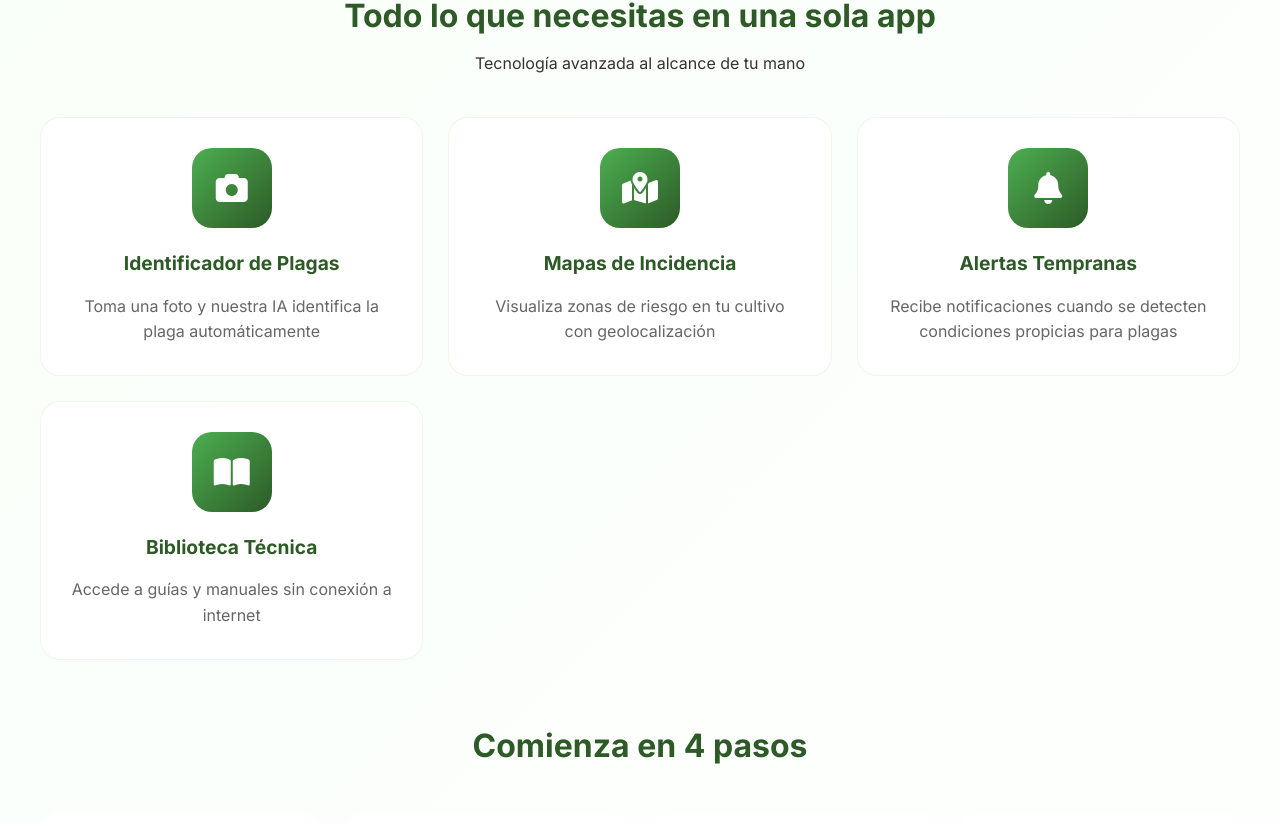
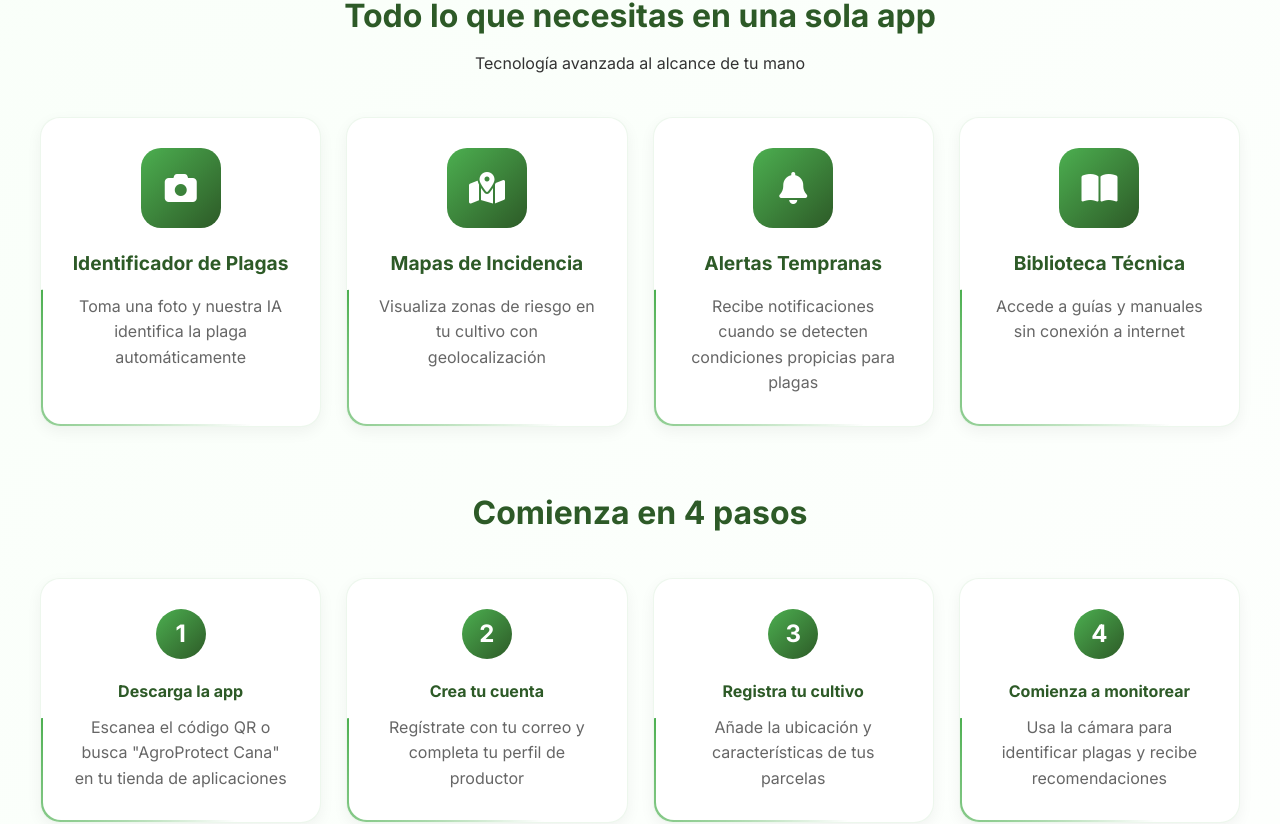
Before and after one commit to valenknmi/control-plagas, an Angular app: page / in a window 1280 px wide. Shown: the part 5687-6511 px from the top of the page. Built offline with nearby package versions, Linux system fonts and the light colour scheme.

Commit message:
feat: actualizacion de diseño

```diff
--- a/src/app/components/descarga/descarga.css
+++ b/src/app/components/descarga/descarga.css
@@ -268,7 +268,7 @@
 
 .caracteristicas-grid {
   display: grid;
-  grid-template-columns: repeat(auto-fit, minmax(300px, 1fr));
+  grid-template-columns: repeat(4, 1fr);
   gap: 25px;
 }
 
@@ -277,8 +277,40 @@
   padding: 30px;
   border-radius: 20px;
   text-align: center;
-  transition: all 0.3s;
+  transition: transform 0.3s;
+  position: relative;
+  overflow: hidden;
   border: 1px solid rgba(76, 175, 80, 0.1);
+  box-shadow: 0 5px 15px rgba(0, 0, 0, 0.05);
+}
+
+.caracteristica-card::before {
+  content: "";
+  position: absolute;
+  top: -50%;
+  left: -50%;
+  width: 200%;
+  height: 200%;
+  background: conic-gradient(from 0deg, transparent 70%, #4caf50 100%);
+  animation: luzRotatoria 4s linear infinite;
+  z-index: 0;
+}
+
+.caracteristica-card::after {
+  content: "";
+  position: absolute;
+  top: 2px;
+  left: 2px;
+  right: 2px;
+  bottom: 2px;
+  background: white;
+  border-radius: 18px;
+  z-index: 1;
+}
+
+.caracteristica-card>* {
+  position: relative;
+  z-index: 2;
 }
 
 .caracteristica-card:hover {
@@ -328,7 +360,7 @@
 
 .pasos-grid {
   display: grid;
-  grid-template-columns: repeat(auto-fit, minmax(250px, 1fr));
+  grid-template-columns: repeat(4, 1fr);
   gap: 25px;
 }
 
@@ -336,7 +368,40 @@
   background: white;
   padding: 30px;
   border-radius: 20px;
+  text-align: center;
   position: relative;
+  overflow: hidden;
+  border: 1px solid rgba(76, 175, 80, 0.1);
+  box-shadow: 0 5px 15px rgba(0, 0, 0, 0.05);
+}
+
+.paso-card::before {
+  content: "";
+  position: absolute;
+  top: -50%;
+  left: -50%;
+  width: 200%;
+  height: 200%;
+  background: conic-gradient(from 0deg, transparent 70%, #4caf50 100%);
+  animation: luzRotatoria 4s linear infinite;
+  z-index: 0;
+}
+
+.paso-card::after {
+  content: "";
+  position: absolute;
+  top: 2px;
+  left: 2px;
+  right: 2px;
+  bottom: 2px;
+  background: white;
+  border-radius: 18px;
+  z-index: 1;
+}
+
+.paso-card>* {
+  position: relative;
+  z-index: 2;
 }
 
 .paso-numero {
@@ -630,8 +695,24 @@
   color: white;
 }
 
+@keyframes luzRotatoria {
+  0% {
+    transform: rotate(0deg);
+  }
+
+  100% {
+    transform: rotate(360deg);
+  }
+}
+
 /* Responsive */
 @media (max-width: 992px) {
+
+  .caracteristicas-grid,
+  .pasos-grid {
+    grid-template-columns: repeat(2, 1fr);
+  }
+
   .descarga-principal {
     grid-template-columns: 1fr;
   }
@@ -642,6 +723,12 @@
 }
 
 @media (max-width: 768px) {
+
+  .caracteristicas-grid,
+  .pasos-grid {
+    grid-template-columns: 1fr;
+  }
+
   .app-titulo h1 {
     font-size: 2rem;
   }
@@ -674,6 +761,7 @@
     grid-template-columns: 1fr;
   }
 }
+
 /* src/app/descarga/descarga.component.css */
 
 .app-presentacion {
@@ -693,15 +781,19 @@
   align-items: center;
   justify-content: center;
   box-shadow: 0 10px 20px rgba(46, 125, 50, 0.3);
-  overflow: hidden; /* Importante para que la imagen no se salga del contenedor */
-  padding: 15px; /* Espacio alrededor de la imagen */
+  overflow: hidden;
+  /* Importante para que la imagen no se salga del contenedor */
+  padding: 15px;
+  /* Espacio alrededor de la imagen */
 }
 
 .app-logo-img {
   width: 100%;
   height: 100%;
-  object-fit: contain; /* Mantiene la proporción */
-  border-radius: 15px; /* Bordes redondeados para la imagen */
+  object-fit: contain;
+  /* Mantiene la proporción */
+  border-radius: 15px;
+  /* Bordes redondeados para la imagen */
   filter: drop-shadow(0 4px 8px rgba(0, 0, 0, 0.2));
   transition: transform 0.3s ease;
 }
```
